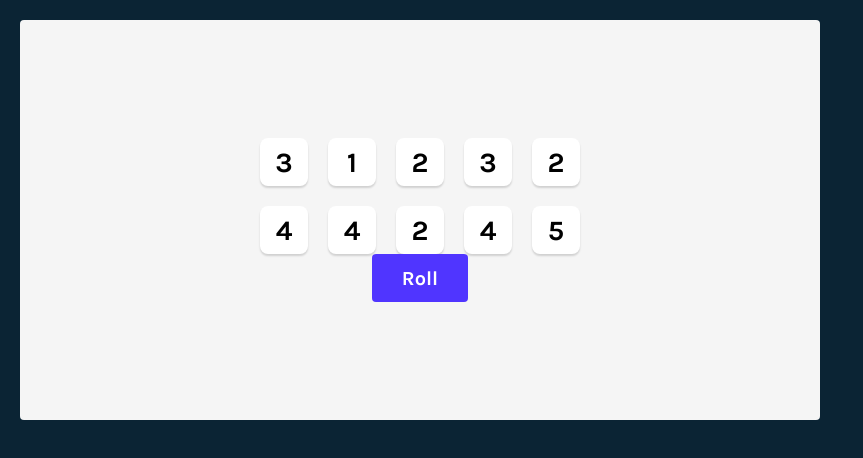
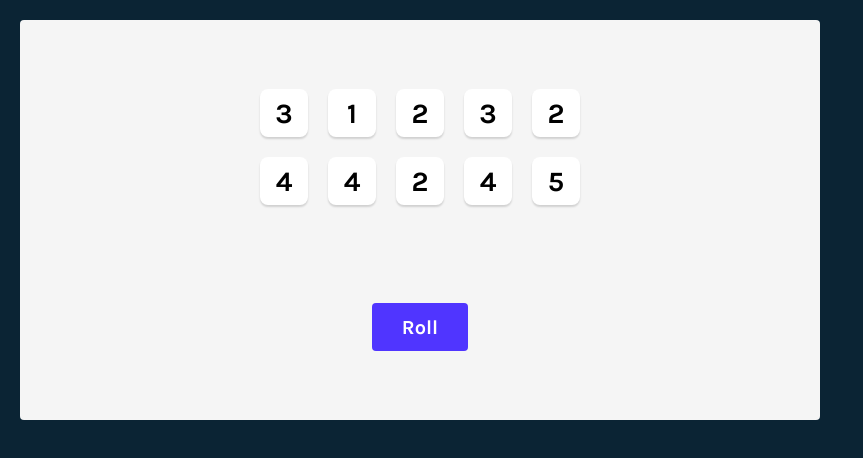
Before and after one commit to vishalicious213/tenzies, a React (Vite) app: page / in a window 1280 px wide. Shown: the top 458 px of the page, without its empty margins (0-863 px from the left). Built offline with nearby package versions, Linux system fonts and the light colour scheme.

Commit message:
styling .roll-dice button

```diff
--- a/style.css
+++ b/style.css
@@ -12,7 +12,7 @@ body {
 main {
     display: flex;
     flex-direction: column;
-    justify-content: center;
+    justify-content: space-around;
     align-items: center;
     height: 400px;
     max-width: 800px;
@@ -52,4 +52,13 @@ main {
     color: white;
     font-size: 1.25rem;
     font-family: 'Karla', sans-serif;
+    cursor: pointer;
 }
+
+.roll-dice:focus {
+    outline: none;
+}
+
+.roll-dice:active {
+    box-shadow: inset 5px 5px 10px -3px rgba(0, 0, 0, 0.7);
+}
```
